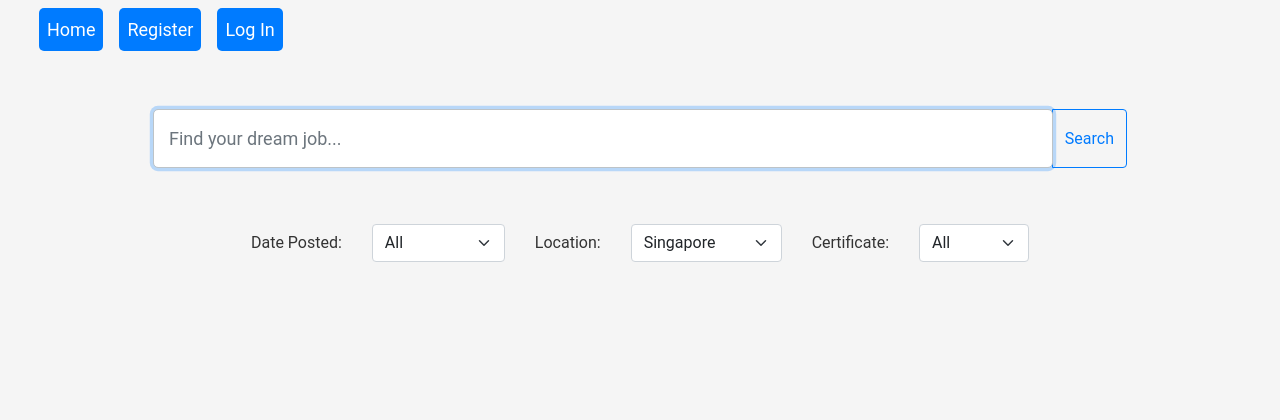
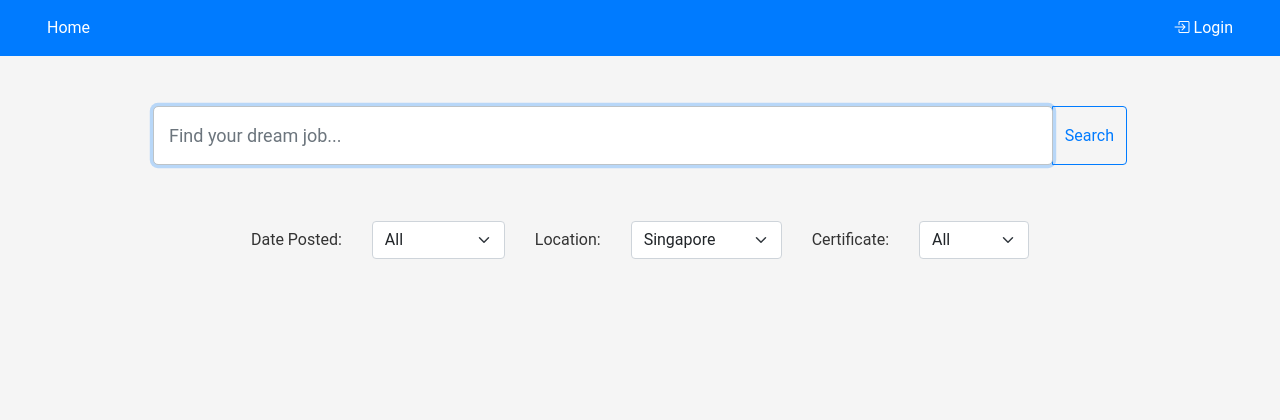
Before and after one commit to RoCode2000/JobSearchProject, a Flask app: page / in a window 1280 px wide. Shown: the top 420 px of the page. Run offline with Flask 3, Linux system fonts and the light colour scheme.

Commit message:
Added new bootstrap styling to navbar

```diff
--- a/templates/layout.html
+++ b/templates/layout.html
@@ -12,6 +12,9 @@
 
   <link rel="stylesheet" href="https://cdn.jsdelivr.net/npm/bootstrap@4.0.0/dist/css/bootstrap.min.css"
     integrity="sha384-Gn5384xqQ1aoWXA+058RXPxPg6fy4IWvTNh0E263XmFcJlSAwiGgFAW/dAiS6JXm" crossorigin="anonymous">
+
+  <link rel="stylesheet"
+    href="https://cdnjs.cloudflare.com/ajax/libs/bootstrap-icons/1.8.1/font/bootstrap-icons.min.css">
 
   <link rel="stylesheet" href="/static/styles.css">
   <script src="https://ajax.googleapis.com/ajax/libs/jquery/3.7.1/jquery.min.js"></script>
@@ -56,22 +59,23 @@
     </div>
   </nav>
   {% else %}
-  <nav class="navbar navbar-expand-lg clearfix">
-    <div class="container-fluid">
+  <nav class="navbar navbar-expand-lg clearfix bg-primary sticky-top">
+    <div class="container-fluid d-flex justify-content-between">
       <ul class="navbar-nav">
         <li class="nav-item px-2">
-          <button class="nav-link bg-primary" onclick="location.href='/'">Home</button>
-        </li>
-        <li class="nav-item px-2">
-          <button class="nav-link bg-primary" onclick="location.href='/register'">Register</button>
-        </li>
-        <li class="nav-item px-2">
-          <button class="nav-link bg-primary" onclick="location.href='/login'">Log In</button>
+          <a class="nav-link bg-primary text-white" href="/">Home</a>
         </li>
       </ul>
-
+      <ul class="navbar-nav">
+        <li class="nav-item px-2">
+          <a class="nav-link bg-primary text-white" href="/login">
+            <i class="bi bi-box-arrow-in-right"></i> Login
+          </a>
+        </li>
+      </ul>
     </div>
   </nav>
+
   {% endif %}
 
 
```
